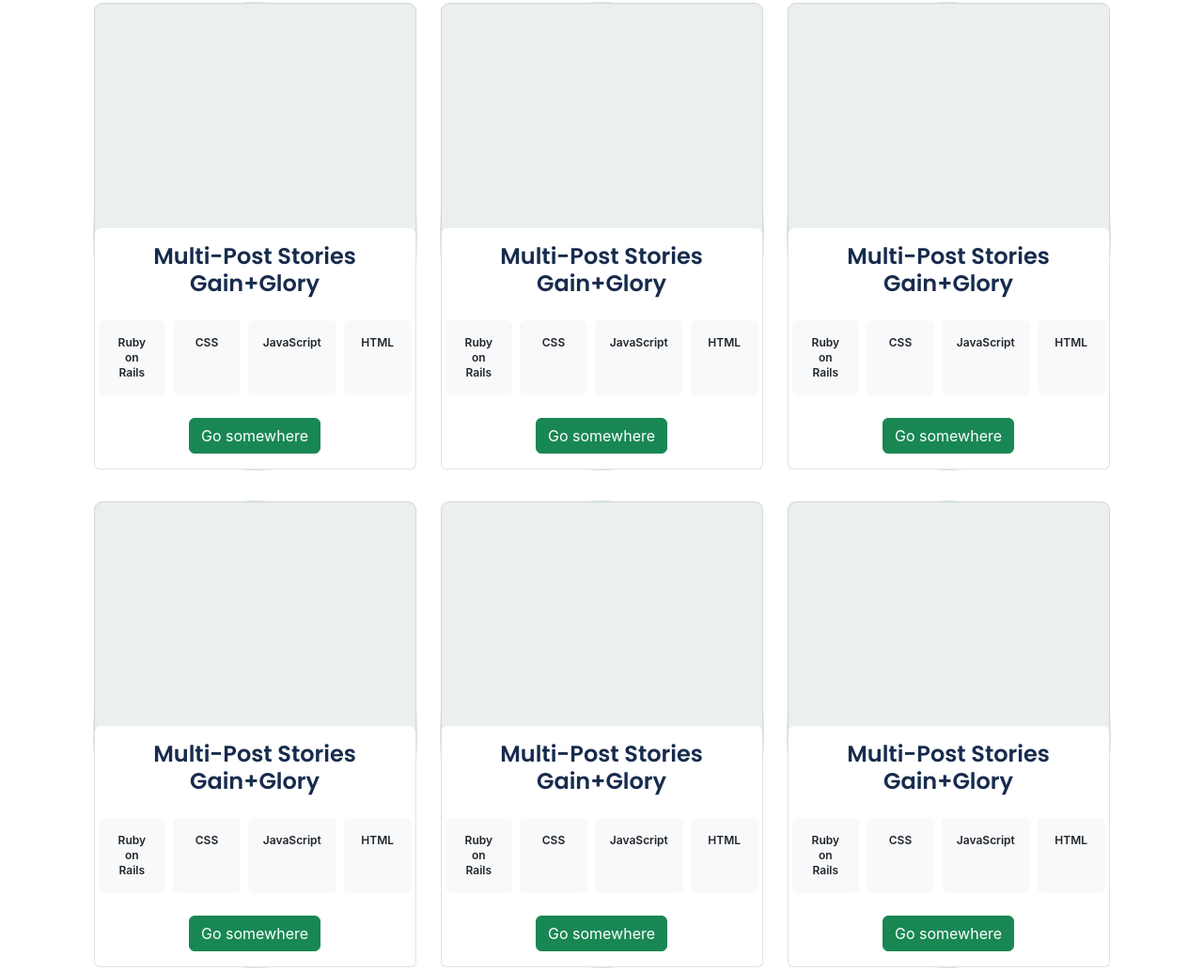
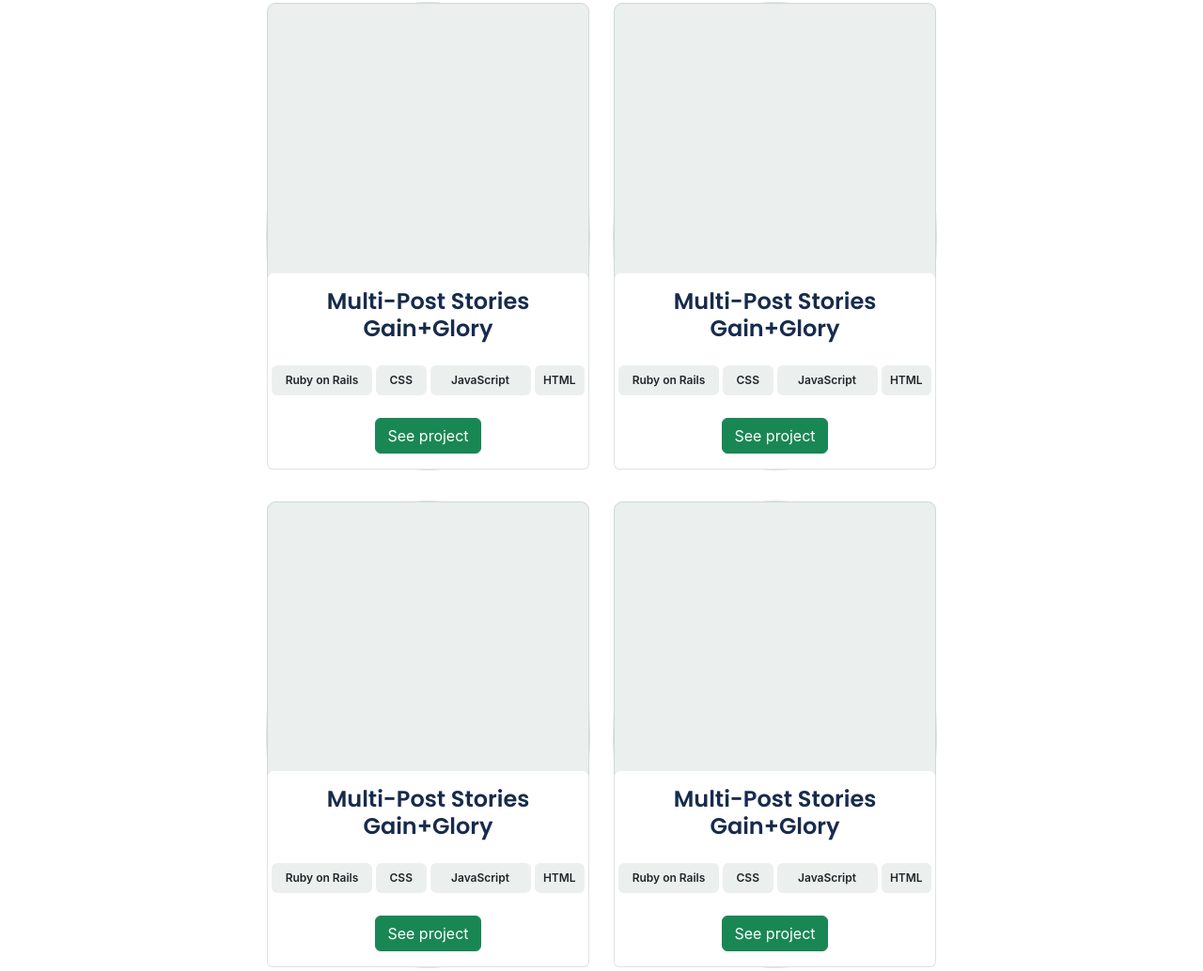
Before and after one commit to romans-adi/Portfolio, a website: page index.html in a window 1280 px wide. Shown: the part 980-2014 px from the top of the page at 94% size. Drawn offline with Linux system fonts and the light colour scheme.

Commit message:
Add new layout to section Works. Add content to particular section. Add color for tool class background.

```diff
--- a/index.html
+++ b/index.html
@@ -1,5 +1,6 @@
 <!DOCTYPE html>
 <html lang="en">
+
 <head>
   <meta charset="UTF-8">
   <meta http-equiv="X-UA-Compatible" content="IE=edge">
@@ -9,6 +10,7 @@
   <link rel="stylesheet" href="assets/css/styles.css">
   <title>Portfolio</title>
 </head>
+
 <body>
   <nav id="nav" class="fixed-top">
     <ul class="nav justify-content-center fw-semibold">
@@ -23,7 +25,8 @@
       </li>
     </ul>
   </nav>
-<header class="col d-flex flex-column justify-content-center align-items-center vh-100 text-center pb-5 position-relative ">
+  <header
+    class="col d-flex flex-column justify-content-center align-items-center vh-100 text-center pb-5 position-relative ">
     <div class="container position-absolute top-20 w-50">
       <div class="heading d-flex flex-column align-items-center">
         <h1 class=""><span class="blue">Hey there.<br> I’m Romans.</span><br>
@@ -56,108 +59,119 @@
   </header>
   <main data-bs-spy="scroll" data-bs-target="#nav" data-bs-offset="0" class="scrollspy-example" tabindex="0">
     <section id="works" class="mt-5 mb-5">
-    <div class="container">
+      <div class="container w-75">
         <h2 class="text-capitalize text-center fw-bold mb-5 pt-5">my recent works</h2>
         <div class="row align-items-center justify-content-center text-center mb-3">
-        <div class="x col">
+          <div class="card-wrapper col">
             <div class="card position-relative border border-50">
               <img src="assets/img/img-placeholder.png" class="card-img-top h-100" alt="...">
               <div class="card-body position-absolute bottom-0 bg-white border border-top-0 rounded lh-base w-100">
                 <div class="col align-items-center">
                   <h3 class="card-title">Multi-Post Stories Gain+Glory</h3>
-              <div class="row gap-2 my-4">
-                <div class="tool col bg-light rounded">Ruby on Rails</div>
-                <div class="tool col bg-light rounded">CSS</div>
-                <div class="tool col bg-light rounded">JavaScript</div>
-                <div class="tool col bg-light rounded">HTML</div>
+                  <div class="row mt-4 mb-2">
+                    <ul class="d-flex flex-row gap-1 ps-0">
+                    <li class="tool col-4 bg-gray rounded">Ruby on Rails</li>
+                    <li class="tool col-2 bg-gray rounded">CSS</li>
+                    <li class="tool col-4 bg-gray rounded">JavaScript</li>
+                    <li class="tool col-2 bg-gray rounded">HTML</li>
+                    </ul>
                   </div>
-              <a href="#" class="btn btn-success">Go somewhere</a>
+                  <a href="#" class="btn btn-success">See project</a>
                 </div>
               </div>
             </div>
           </div>
-        <div class="x col">
+          <div class="card-wrapper col">
             <div class="card position-relative border border-50">
               <img src="assets/img/img-placeholder.png" class="card-img-top h-100" alt="...">
               <div class="card-body position-absolute bottom-0 bg-white border border-top-0 rounded lh-base w-100">
                 <div class="col align-items-center">
                   <h3 class="card-title">Multi-Post Stories Gain+Glory</h3>
-              <div class="row gap-2 my-4">
-                <div class="tool col bg-light rounded">Ruby on Rails</div>
-                <div class="tool col bg-light rounded">CSS</div>
-                <div class="tool col bg-light rounded">JavaScript</div>
-                <div class="tool col bg-light rounded">HTML</div>
+                  <div class="row mt-4 mb-2">
+                    <ul class="d-flex flex-row gap-1 ps-0">
+                    <li class="tool col-4 bg-gray rounded">Ruby on Rails</li>
+                    <li class="tool col-2 bg-gray rounded">CSS</li>
+                    <li class="tool col-4 bg-gray rounded">JavaScript</li>
+                    <li class="tool col-2 bg-gray rounded">HTML</li>
+                    </ul>
                   </div>
-              <a href="#" class="btn btn-success">Go somewhere</a>
+                  <a href="#" class="btn btn-success">See project</a>
                 </div>
               </div>
             </div>
           </div>
-        <div class="x col">
+          <div class="card-wrapper col">
             <div class="card position-relative border border-50">
               <img src="assets/img/img-placeholder.png" class="card-img-top h-100" alt="...">
               <div class="card-body position-absolute bottom-0 bg-white border border-top-0 rounded lh-base w-100">
                 <div class="col align-items-center">
                   <h3 class="card-title">Multi-Post Stories Gain+Glory</h3>
-              <div class="row gap-2 my-4">
-                <div class="tool col bg-light rounded">Ruby on Rails</div>
-                <div class="tool col bg-light rounded">CSS</div>
-                <div class="tool col bg-light rounded">JavaScript</div>
-                <div class="tool col bg-light rounded">HTML</div>
+                  <div class="row mt-4 mb-2">
+                    <ul class="d-flex flex-row gap-1 ps-0">
+                    <li class="tool col-4 bg-gray rounded">Ruby on Rails</li>
+                    <li class="tool col-2 bg-gray rounded">CSS</li>
+                    <li class="tool col-4 bg-gray rounded">JavaScript</li>
+                    <li class="tool col-2 bg-gray rounded">HTML</li>
+                    </ul>
                   </div>
-              <a href="#" class="btn btn-success">Go somewhere</a>
+                  <a href="#" class="btn btn-success">See project</a>
                 </div>
               </div>
             </div>
           </div>
-        <div class="x col">
+          <div class="card-wrapper col">
             <div class="card position-relative border border-50">
               <img src="assets/img/img-placeholder.png" class="card-img-top h-100" alt="...">
               <div class="card-body position-absolute bottom-0 bg-white border border-top-0 rounded lh-base w-100">
                 <div class="col align-items-center">
                   <h3 class="card-title">Multi-Post Stories Gain+Glory</h3>
-              <div class="row gap-2 my-4">
-                <div class="tool col bg-light rounded">Ruby on Rails</div>
-                <div class="tool col bg-light rounded">CSS</div>
-                <div class="tool col bg-light rounded">JavaScript</div>
-                <div class="tool col bg-light rounded">HTML</div>
+                  <div class="row mt-4 mb-2">
+                    <ul class="d-flex flex-row gap-1 ps-0">
+                    <li class="tool col-4 bg-gray rounded">Ruby on Rails</li>
+                    <li class="tool col-2 bg-gray rounded">CSS</li>
+                    <li class="tool col-4 bg-gray rounded">JavaScript</li>
+                    <li class="tool col-2 bg-gray rounded">HTML</li>
+                    </ul>
                   </div>
-              <a href="#" class="btn btn-success">Go somewhere</a>
+                  <a href="#" class="btn btn-success">See project</a>
                 </div>
               </div>
             </div>
           </div>
-        <div class="x col">
+          <div class="card-wrapper col">
             <div class="card position-relative border border-50">
               <img src="assets/img/img-placeholder.png" class="card-img-top h-100" alt="...">
               <div class="card-body position-absolute bottom-0 bg-white border border-top-0 rounded lh-base w-100">
                 <div class="col align-items-center">
                   <h3 class="card-title">Multi-Post Stories Gain+Glory</h3>
-              <div class="row gap-2 my-4">
-                <div class="tool col bg-light rounded">Ruby on Rails</div>
-                <div class="tool col bg-light rounded">CSS</div>
-                <div class="tool col bg-light rounded">JavaScript</div>
-                <div class="tool col bg-light rounded">HTML</div>
+                  <div class="row mt-4 mb-2">
+                    <ul class="d-flex flex-row gap-1 ps-0">
+                    <li class="tool col-4 bg-gray rounded">Ruby on Rails</li>
+                    <li class="tool col-2 bg-gray rounded">CSS</li>
+                    <li class="tool col-4 bg-gray rounded">JavaScript</li>
+                    <li class="tool col-2 bg-gray rounded">HTML</li>
+                    </ul>
                   </div>
-              <a href="#" class="btn btn-success">Go somewhere</a>
+                  <a href="#" class="btn btn-success">See project</a>
                 </div>
               </div>
             </div>
           </div>
-        <div class="x col">
+          <div class="card-wrapper col">
             <div class="card position-relative border border-50">
               <img src="assets/img/img-placeholder.png" class="card-img-top h-100" alt="...">
               <div class="card-body position-absolute bottom-0 bg-white border border-top-0 rounded lh-base w-100">
                 <div class="col align-items-center">
                   <h3 class="card-title">Multi-Post Stories Gain+Glory</h3>
-              <div class="row gap-2 my-4">
-                <div class="tool col bg-light rounded">Ruby on Rails</div>
-                <div class="tool col bg-light rounded">CSS</div>
-                <div class="tool col bg-light rounded">JavaScript</div>
-                <div class="tool col bg-light rounded">HTML</div>
+                  <div class="row mt-4 mb-2">
+                    <ul class="d-flex flex-row gap-1 ps-0">
+                    <li class="tool col-4 bg-gray rounded">Ruby on Rails</li>
+                    <li class="tool col-2 bg-gray rounded">CSS</li>
+                    <li class="tool col-4 bg-gray rounded">JavaScript</li>
+                    <li class="tool col-2 bg-gray rounded">HTML</li>
+                    </ul>
                   </div>
-              <a href="#" class="btn btn-success">Go somewhere</a>
-            </div>
+                  <a href="#" class="btn btn-success">See project</a>
                 </div>
               </div>
             </div>
@@ -170,4 +184,5 @@
   <footer></footer>
   <script src="assets/js/bootstrap.bundle.min.js"></script>
 </body>
+
 </html>
--- a/styles.scss
+++ b/styles.scss
@@ -16,7 +16,7 @@ font-style: normal;
 $color-blue: #172B4D;
 $color-green: #36b37e;
 $color-blue-light: #344563;
-
+$color-gray: #EBF0EE;
 
 .blue {
   color: $color-blue;
@@ -65,7 +65,8 @@ header {
 .card {
   margin-bottom: 2rem;
 }
-.x {
+
+.card-wrapper {
  min-width: 327px;
  max-width: 369px;
 }
@@ -78,7 +79,8 @@ font-size: 24px;
 }
 
 .tool {
-  padding: 1rem;
+  background-color: $color-gray;
+  padding: 0.5rem;
   font-weight: 600;
 font-size: 12px;
 line-height: 16px;
```
Also changed, not shown: assets/css/styles.css. Lines whose indentation alone changed are shown as unchanged.
